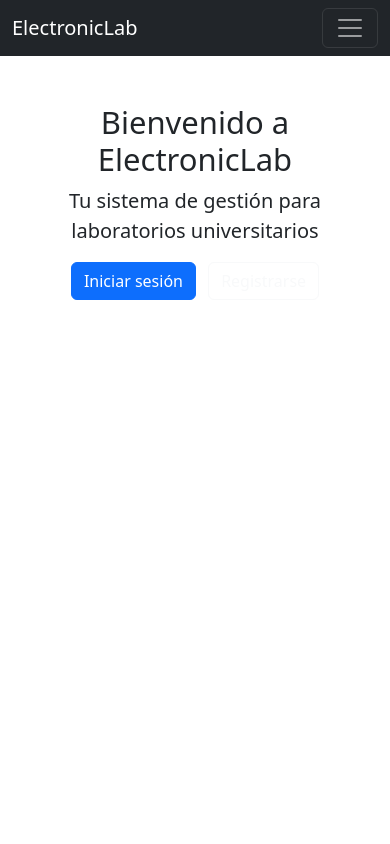
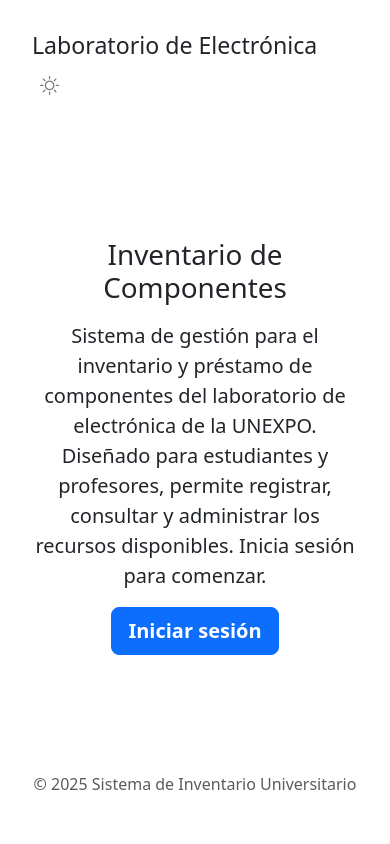
Before and after one commit to Gardic-Coder/ElectronicLab, a Django app: template ElectronicLabWeb/core/templates/core/home.html in a window 390 px wide. Run offline with Django 5.2, Linux system fonts and the light colour scheme; the template is opened without the code that fills it, so the values that code supplies are empty.

Commit message:
Vista principal
Se actualizo, se hizo responsive y con modo claro y oscuro

```diff
--- a/ElectronicLabWeb/ElectronicLabWeb/settings.py
+++ b/ElectronicLabWeb/ElectronicLabWeb/settings.py
@@ -28,7 +28,7 @@ SECRET_KEY = os.getenv('SECRET_KEY')
 # SECURITY WARNING: don't run with debug turned on in production!
 DEBUG = os.getenv('DEBUG') == 'True'
 
-ALLOWED_HOSTS = []
+ALLOWED_HOSTS = ['192.168.0.105', 'localhost', '127.0.0.1']
 
 
 # Application definition
@@ -49,6 +49,8 @@ INSTALLED_APPS = [
 ]
 
 AUTH_USER_MODEL = 'users.User'
+
+LOGIN_REDIRECT_URL = '/'
 
 MIDDLEWARE = [
     'django.middleware.security.SecurityMiddleware',
--- a/ElectronicLabWeb/core/templates/core/home.html
+++ b/ElectronicLabWeb/core/templates/core/home.html
@@ -1,42 +1,15 @@
 {% extends 'base.html' %}
 
-{% block header %}
-<nav class="navbar navbar-expand-lg navbar-dark bg-dark">
-  <div class="container-fluid">
-    <a class="navbar-brand" href="{% url 'home' %}">ElectronicLab</a>
-    <button class="navbar-toggler" type="button" data-bs-toggle="collapse" data-bs-target="#navbarNav">
-      <span class="navbar-toggler-icon"></span>
-    </button>
-
-    <div class="collapse navbar-collapse" id="navbarNav">
-      <ul class="navbar-nav ms-auto">
-        {% if user.is_authenticated %}
-          <li class="nav-item">
-            <span class="nav-link">Hola, {{ user.get_full_name|default:user.username }}</span>
-          </li>
-          {% if user.role == 'admin' %}
-            <li class="nav-item"><a class="nav-link" href="/admin/">Panel Admin</a></li>
-          {% elif user.role == 'encargado' %}
-            <li class="nav-item"><a class="nav-link" href="/files/upload/">Subir Archivos</a></li>
-          {% endif %}
-          <li class="nav-item"><a class="nav-link" href="{% url 'logout' %}">Cerrar sesión</a></li>
-        {% else %}
-          <li class="nav-item"><a class="nav-link" href="{% url 'login' %}">Iniciar sesión</a></li>
-          <li class="nav-item"><a class="nav-link" href="{% url 'home' %}">Registrarse</a></li>
-        {% endif %}
-      </ul>
-    </div>
-  </div>
-</nav>
-{% endblock %}
+{% block title %}Inventario de Componentes{% endblock %}
 
 {% block content %}
-<div class="text-center mt-5">
-  <h1 class="display-5">Bienvenido a ElectronicLab</h1>
-  <p class="lead">Tu sistema de gestión para laboratorios universitarios</p>
-  {% if not user.is_authenticated %}
-    <a href="{% url 'login' %}" class="btn btn-primary me-2">Iniciar sesión</a>
-    <a href="{% url 'home' %}" class="btn btn-outline-light">Registrarse</a>
-  {% endif %}
-</div>
+  <h1 class="mb-3">Inventario de Componentes</h1>
+  <p class="lead">
+    Sistema de gestión para el inventario y préstamo de componentes del laboratorio de electrónica de la UNEXPO.
+    Diseñado para estudiantes y profesores, permite registrar, consultar y administrar los recursos disponibles.
+    Inicia sesión para comenzar.
+  </p>
+  <p class="lead">
+    <a href="{% url 'login' %}" class="btn btn-lg btn-primary fw-bold">Iniciar sesión</a>
+  </p>
 {% endblock %}
--- a/ElectronicLabWeb/templates/base.html
+++ b/ElectronicLabWeb/templates/base.html
@@ -1,17 +1,86 @@
-<!DOCTYPE html>
-<html lang="es">
+<!doctype html>
+<html lang="es" data-bs-theme="light">
   <head>
-  <meta charset="UTF-8">
-  <title>ElectronicLab</title>
+    <meta charset="utf-8">
     <meta name="viewport" content="width=device-width, initial-scale=1">
-  <!-- Bootstrap 5 -->
+    <title>{% block title %}Laboratorio de Electrónica{% endblock %}</title>
     <link href="https://cdn.jsdelivr.net/npm/bootstrap@5.3.2/dist/css/bootstrap.min.css" rel="stylesheet">
+    <link rel="stylesheet" href="https://cdn.jsdelivr.net/npm/bootstrap-icons@1.10.5/font/bootstrap-icons.css">
+    <style>
+      html, body {
+        height: 100%;
+        margin: 0;
+      }
+      body {
+        display: flex;
+        align-items: center;
+        justify-content: center;
+        text-align: center;
+        background-color: var(--bs-body-bg);
+        color: var(--bs-body-color);
+      }
+      .cover-container {
+        max-width: 42em;
+        width: 100%;
+        padding: 2rem 1rem;
+      }
+      .header-bar {
+        display: flex;
+        justify-content: space-between;
+        align-items: center;
+        margin-bottom: 2rem;
+      }
+      .theme-toggle {
+        border: none;
+        background: transparent;
+        font-size: 1.2rem;
+        cursor: pointer;
+      }
+      @media (max-width: 576px) {
+        .header-bar {
+          flex-direction: column;
+          align-items: flex-start;
+          gap: 0.5rem;
+        }
+      }
+    </style>
   </head>
-<body>
-  {% block header %}{% endblock %}
-  <main class="container mt-4">
+  <body class="d-flex h-100 text-center">
+    <div class="cover-container d-flex w-100 h-100 mx-auto flex-column">
+      <header class="mb-auto">
+        <div class="header-bar px-3">
+          <h3 class="mb-0">Laboratorio de Electrónica</h3>
+          <button class="btn btn-sm btn-outline-secondary theme-toggle" title="Cambiar tema">
+            <i class="bi bi-brightness-high"></i>
+          </button>
+        </div>
+      </header>
+
+      <main class="px-3">
         {% block content %}{% endblock %}
       </main>
+
+      <footer class="mt-auto text-muted px-3">
+        {% block footer %}
+          <p>© 2025 Sistema de Inventario Universitario</p>
+        {% endblock %}
+      </footer>
+    </div>
+
     <script src="https://cdn.jsdelivr.net/npm/bootstrap@5.3.2/dist/js/bootstrap.bundle.min.js"></script>
+    <script>
+      const toggleBtn = document.querySelector('.theme-toggle');
+      const icon = toggleBtn.querySelector('i');
+
+      toggleBtn.addEventListener('click', () => {
+        const html = document.documentElement;
+        const currentTheme = html.getAttribute('data-bs-theme');
+        const newTheme = currentTheme === 'light' ? 'dark' : 'light';
+        html.setAttribute('data-bs-theme', newTheme);
+
+        // Cambiar ícono
+        icon.className = newTheme === 'dark' ? 'bi bi-moon' : 'bi bi-brightness-high';
+      });
+    </script>
   </body>
 </html>
```
Also changed, not shown: ElectronicLabWeb/users/models.py (+11 -0 lines), ElectronicLabWeb/db.sqlite3, media/uploads/originals/fb6beb9b9686_25e0c70d.jpg (added), media/uploads/previews/fb6beb9b9686_preview.jpeg (added), media/uploads/thumbnails/fb6beb9b9686_thumb.jpeg (added). Lines whose indentation alone changed are shown as unchanged.
